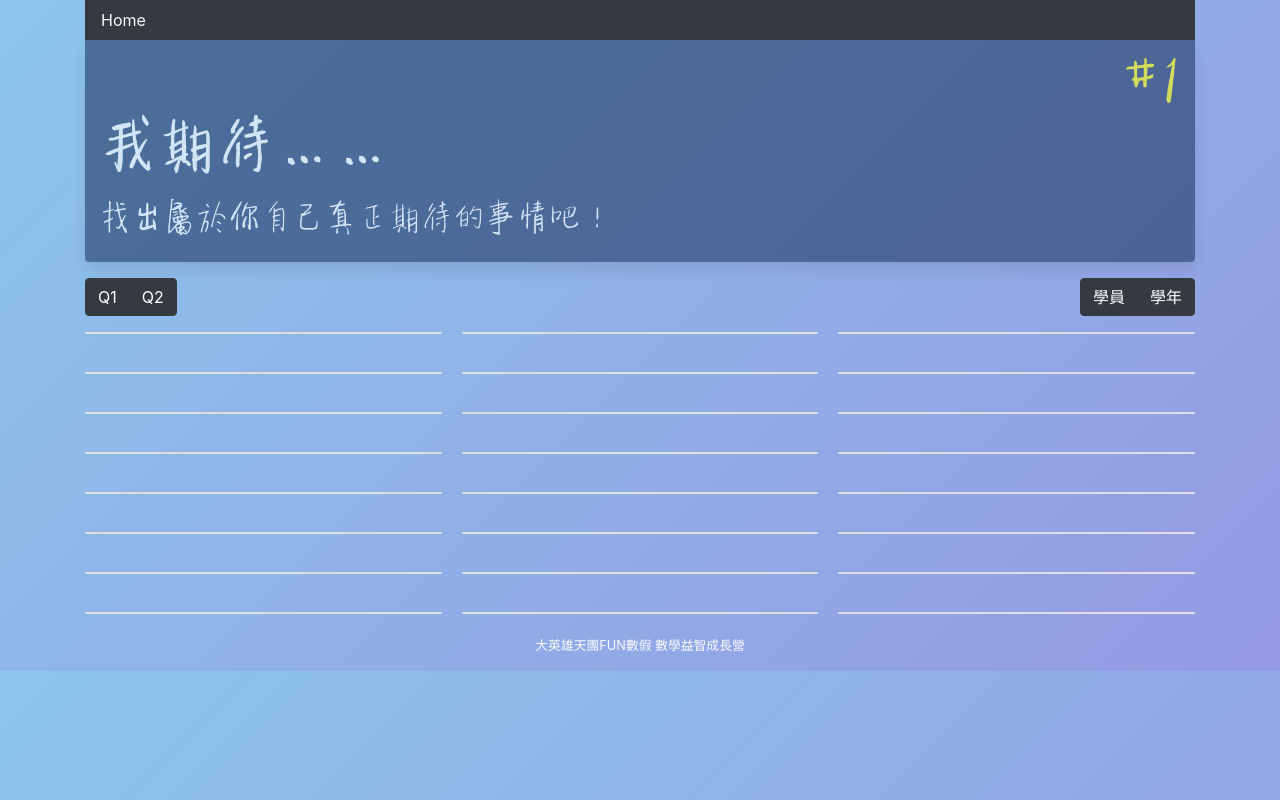
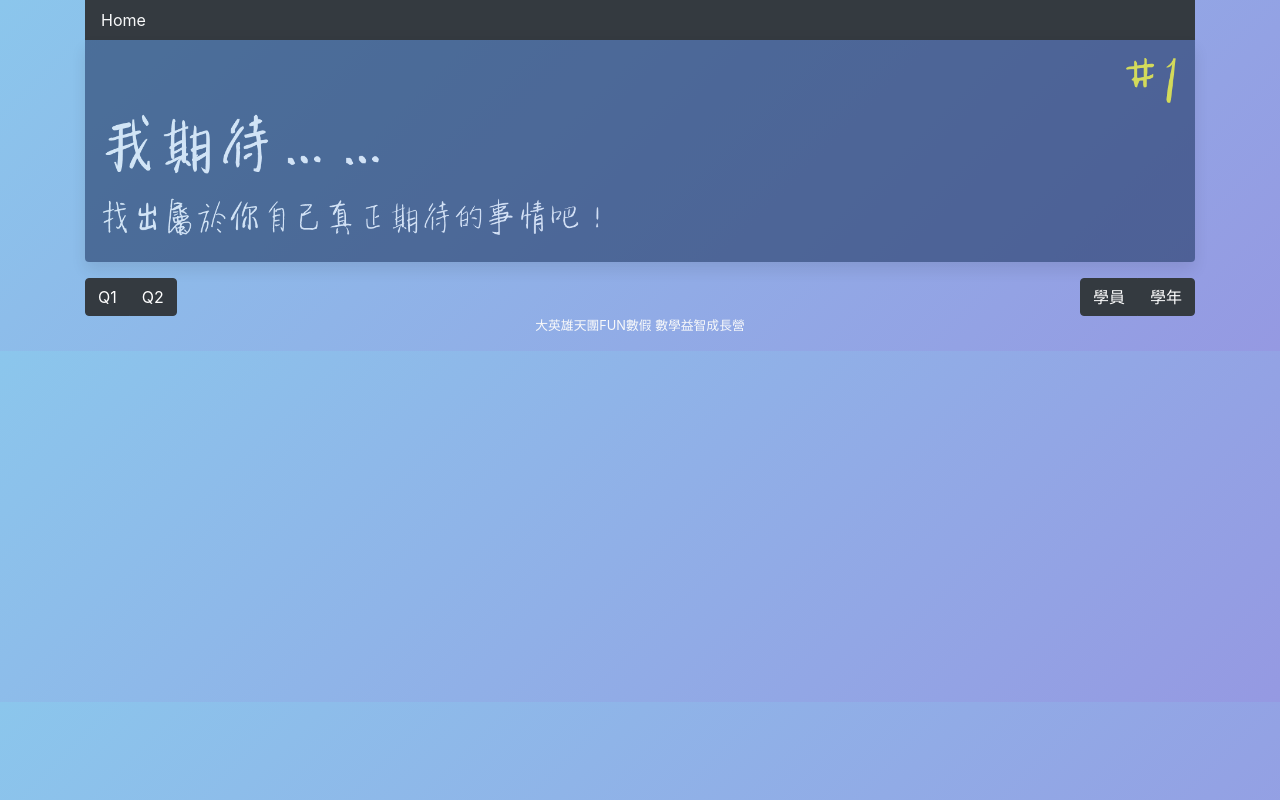
Before and after one commit to Dowios/heromath, a plain HTML site: page 1.html in a window 1280 px wide. Drawn offline with nearby package versions, Linux system fonts and the light colour scheme.

Commit message:
模組化Card Test 1.0

```diff
--- a/1.html
+++ b/1.html
@@ -41,31 +41,6 @@
       </div>
 
       <div class="card-columns" id="ansrow">
-
-        <div class="card my-3 c-answer"></div>
-        <div class="card my-3 c-answer"></div>
-        <div class="card my-3 c-answer"></div>
-        <div class="card my-3 c-answer"></div>
-        <div class="card my-3 c-answer"></div>
-        <div class="card my-3 c-answer"></div>
-        <div class="card my-3 c-answer"></div>
-        <div class="card my-3 c-answer"></div>
-        <div class="card my-3 c-answer"></div>
-        <div class="card my-3 c-answer"></div>
-        <div class="card my-3 c-answer"></div>
-        <div class="card my-3 c-answer"></div>
-        <div class="card my-3 c-answer"></div>
-        <div class="card my-3 c-answer"></div>
-        <div class="card my-3 c-answer"></div>
-        <div class="card my-3 c-answer"></div>
-        <div class="card my-3 c-answer"></div>
-        <div class="card my-3 c-answer"></div>
-        <div class="card my-3 c-answer"></div>
-        <div class="card my-3 c-answer"></div>
-        <div class="card my-3 c-answer"></div>
-        <div class="card my-3 c-answer"></div>
-        <div class="card my-3 c-answer"></div>
-        <div class="card my-3 c-answer"></div>
       </div>
       <p class="text-center text-light foot">大英雄天團FUN數假 數學益智成長營</p>
     </div>
```
